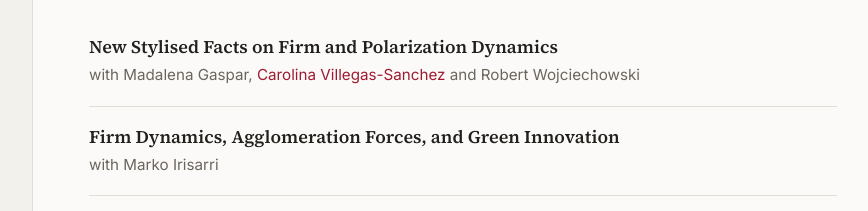
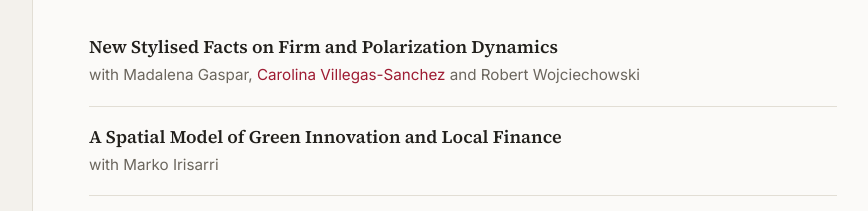
Before and after one commit to andreacaggese/andreacaggese.github.io, a plain HTML site: page index.html in a window 1280 px wide. Shown: the part 1111-1322 px from the top of the page, without its empty margins (337-1205 px from the left). Drawn offline with Linux system fonts and the light colour scheme.

Commit message:
Update CV to November 2026; rename work in progress with Marko Irisarri
Co-Authored-By: Claude Opus 5.5 <noreply@anthropic.com>

```diff
--- a/index.html
+++ b/index.html
@@ -166,7 +166,7 @@
           </article>
 
           <article class="paper">
-            <h3>Firm Dynamics, Agglomeration Forces, and Green Innovation</h3>
+            <h3>A Spatial Model of Green Innovation and Local Finance</h3>
             <p class="authors">with Marko Irisarri</p>
           </article>
 
```
Also changed, not shown: 1 other file.
